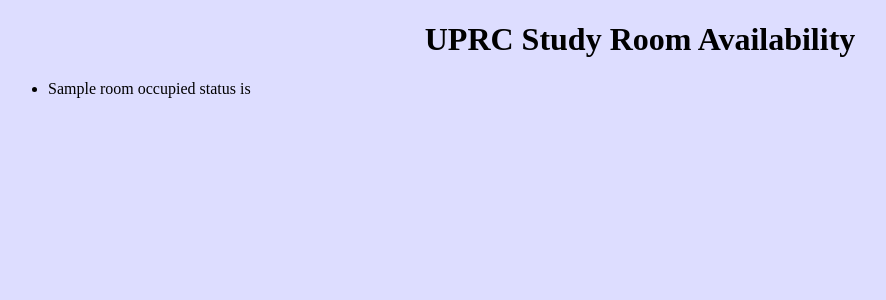
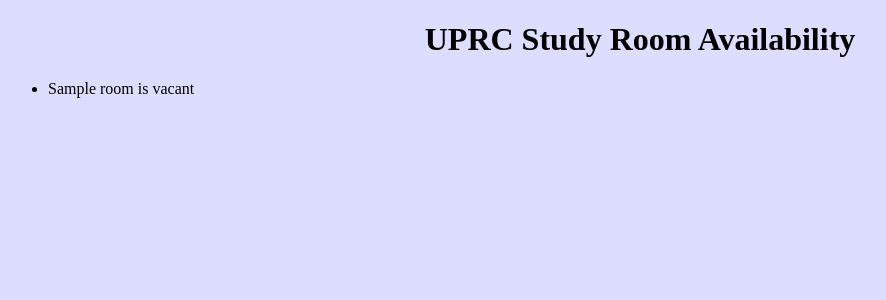
Before and after one commit to jacobhunt/room-availability, a Flask app: template UI-APP/templates/index.html in a window 1280 px wide. Shown: the top 300 px of the page, without its empty margins (0-886 px from the left). Run offline with Flask 2, Linux system fonts and the light colour scheme; the template is opened without the code that fills it: most values are stand-ins (such as "Sample title", 1, 10 or a date in 2020).

Commit message:
Human-readable user-output

```diff
--- a/UI-APP/templates/index.html
+++ b/UI-APP/templates/index.html
@@ -19,7 +19,7 @@
 
 <ul id="roomList">
 {% for room in rooms %}
-<li>{{ room.name }} occupied status is {{ room.isOccupied }}</li>
+<li>{{ room.name }} is {% if room.isOccupied %}occupied {% else %}vacant{% endif %}</li>
 {% endfor %}
 </ul>
 
```
